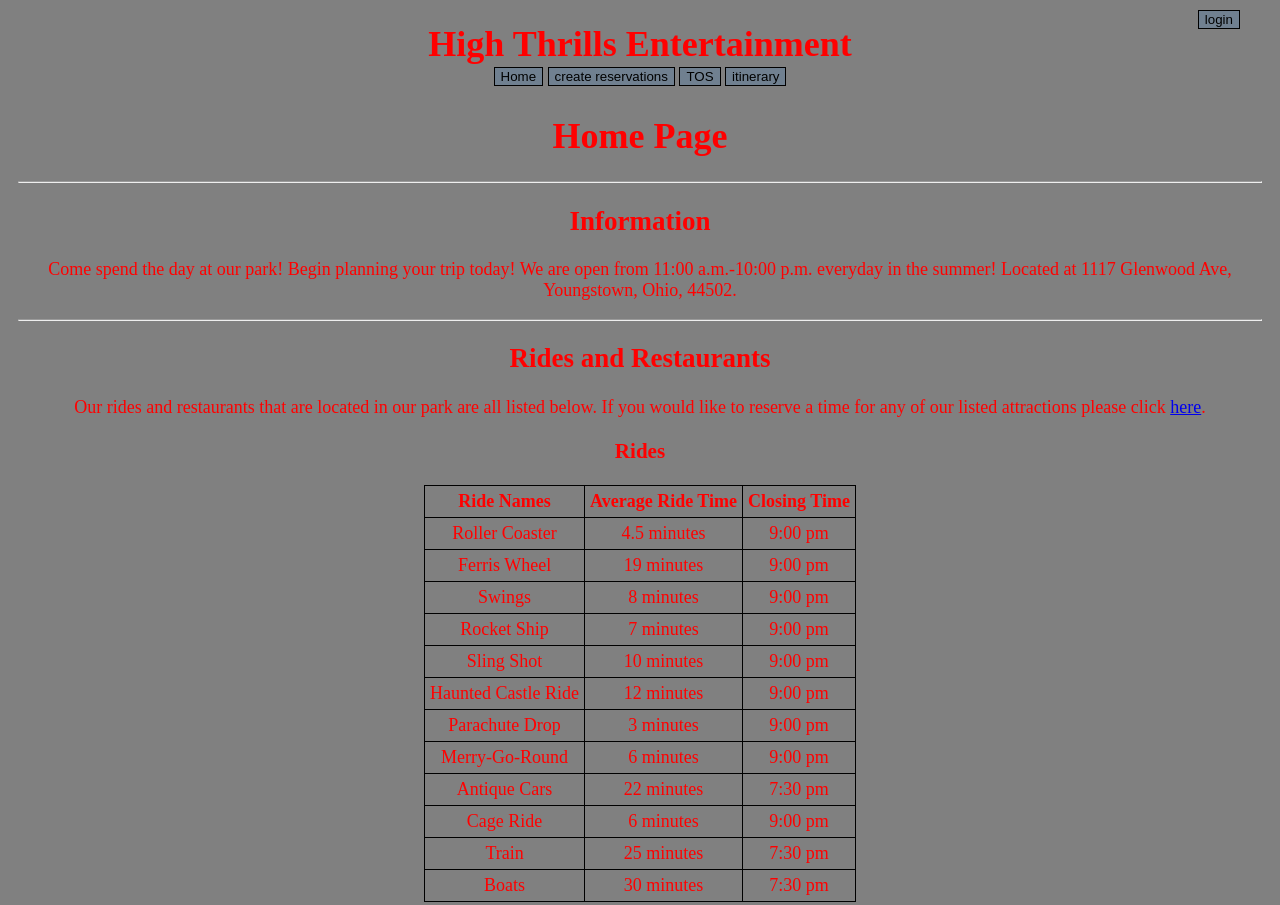
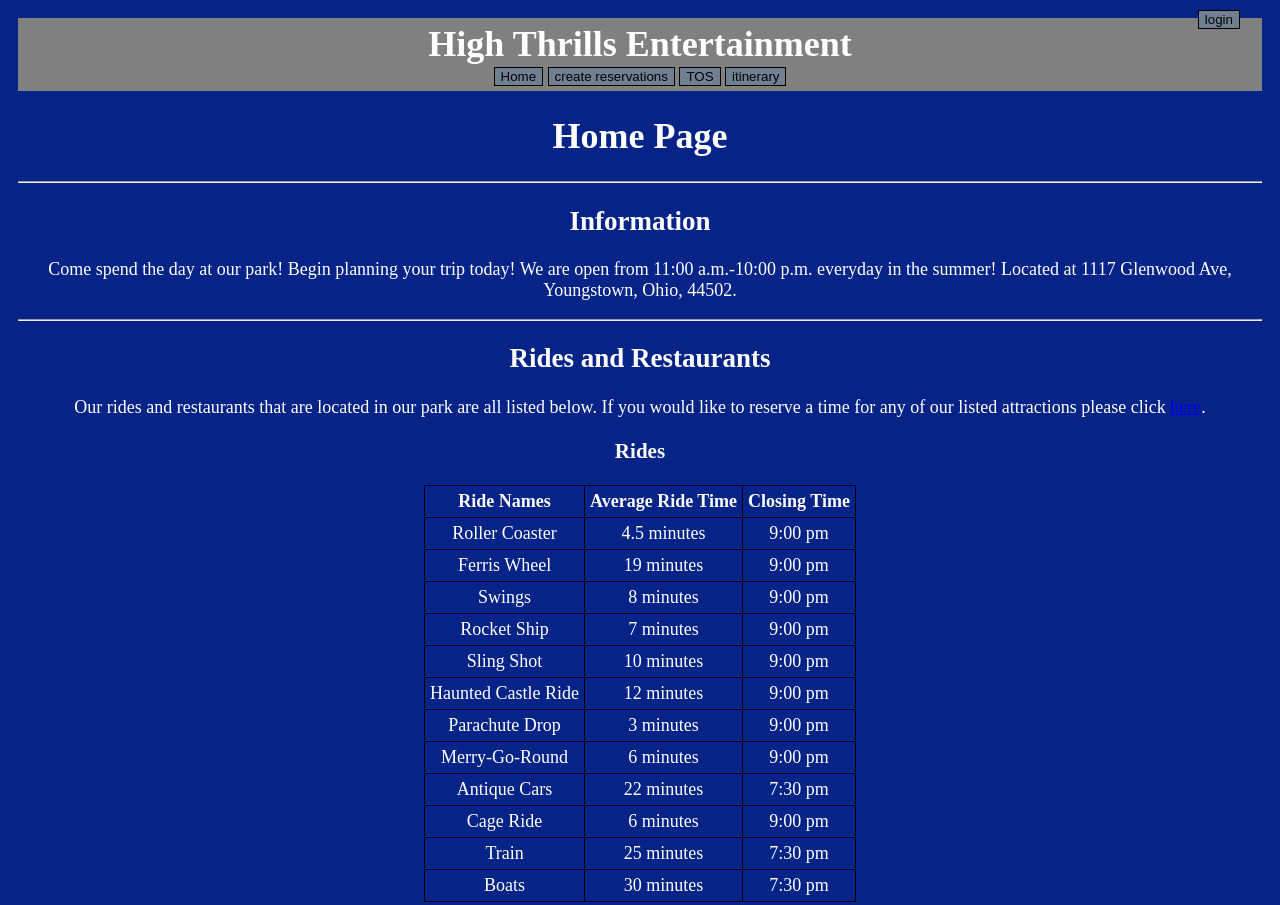
Before and after one commit to lukerupp/BPAProject, a website: page home/index.html in a window 1280 px wide. Shown: the top 905 px of the page. Drawn offline with nearby package versions, Linux system fonts and the light colour scheme; files that its build step writes are made by us from their sources; files whose address does not match are found by name.

Commit message:
fancy colors

```diff
--- a/home/home.css
+++ b/home/home.css
@@ -9,6 +9,7 @@
   }
   #headerTitle {
     margin: 0 auto;
+    text-align: center;
   }
   #all-center {
     text-align: center;
--- a/reusables/main.css
+++ b/reusables/main.css
@@ -1,6 +1,6 @@
 body {
-    background-color: gray;
-    color: red;
+    background-color: rgb(6, 36, 136);
+    color: white;
     font-size: 18px;
     padding: 10px;
   }
```
Also changed, not shown: home/TOS.html (+5 -3 lines).
